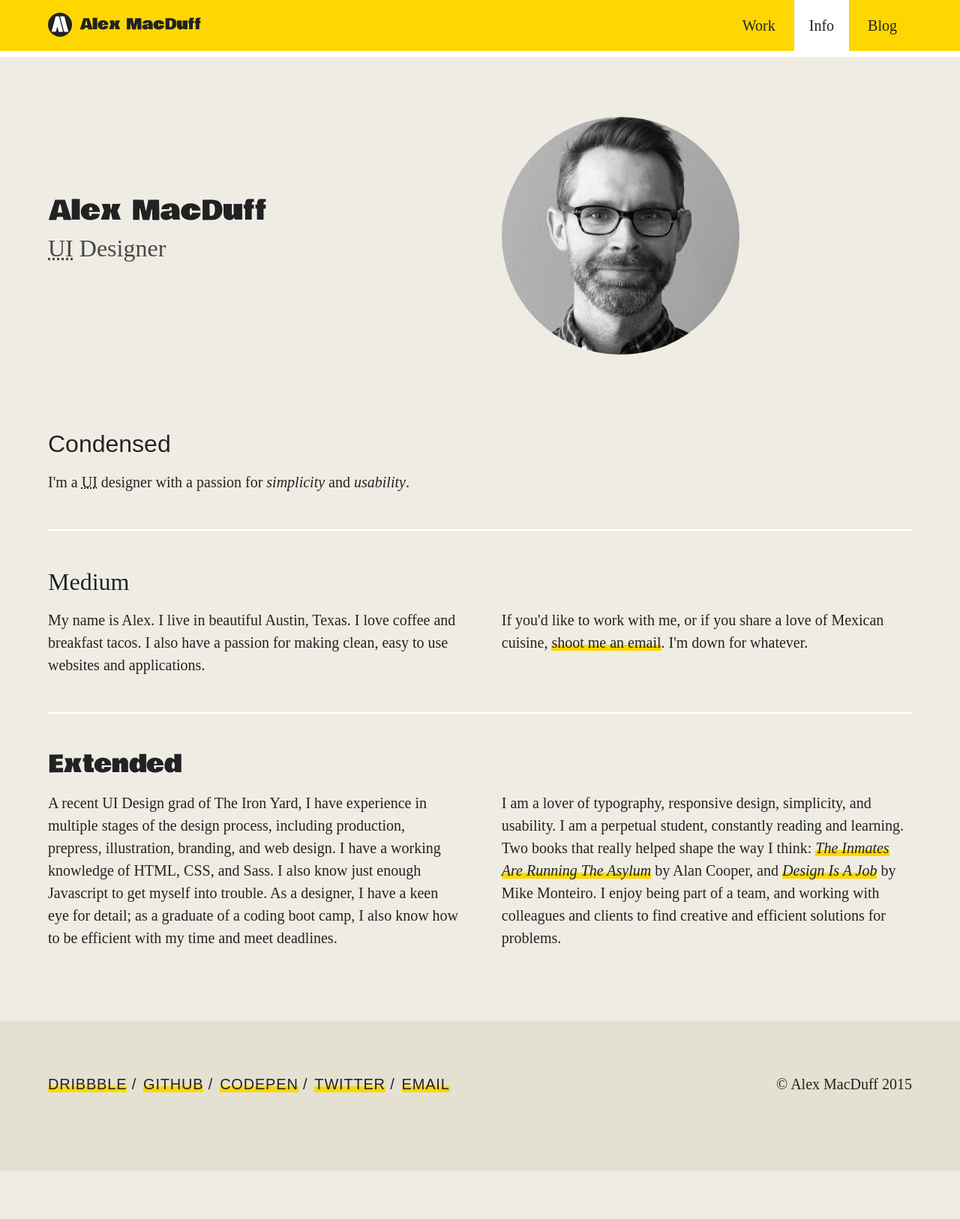
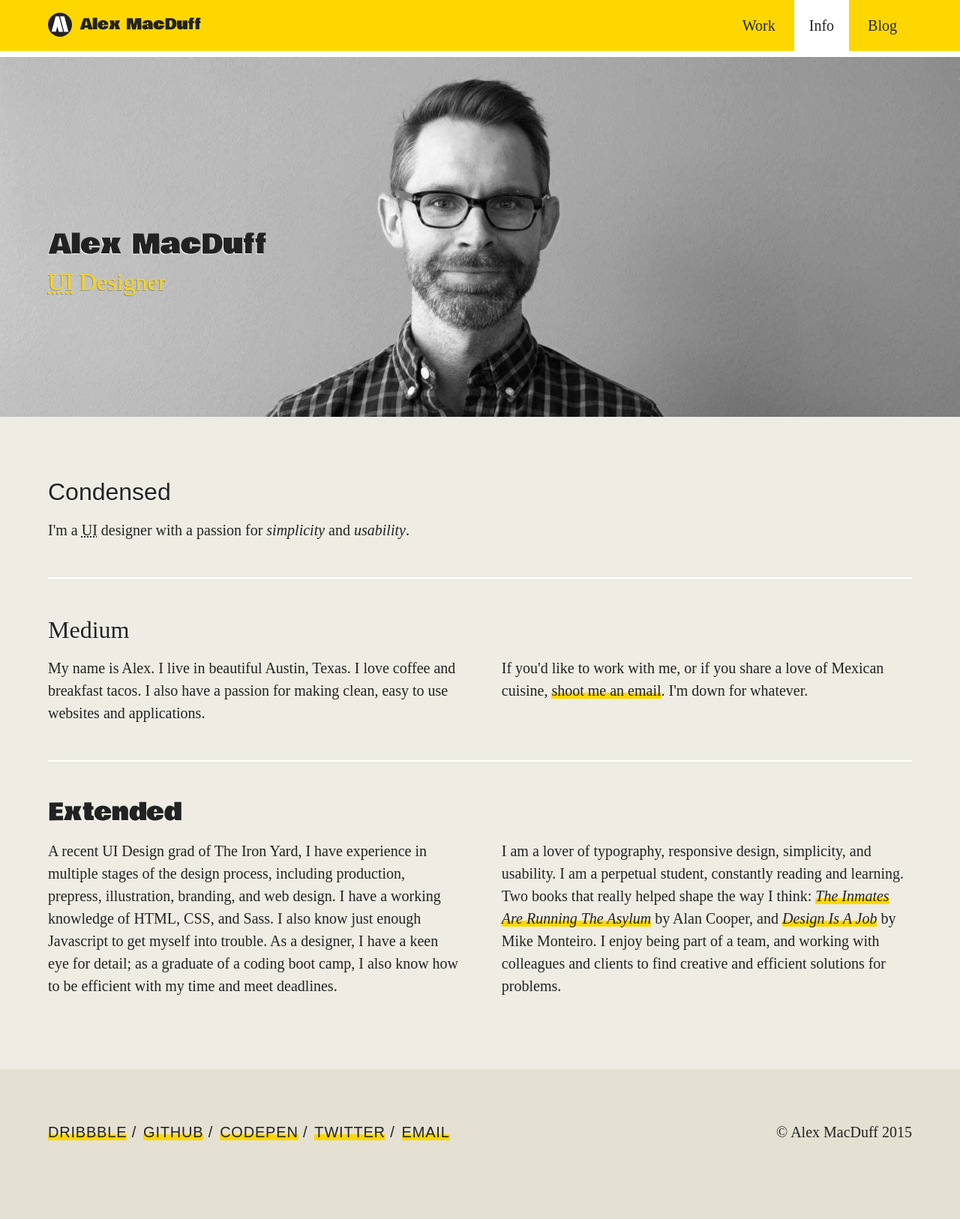
Before and after one commit to amacduff/alex-macduff-design, a Jekyll site: the page built from info.html, in a window 1280 px wide. Shown: the whole page at 75% size. Built offline with Jekyll 4.4.1, drawn with Linux system fonts in a browser that asks for light colours; nearby versions of some CDN libraries; some web fonts are replaced; before the commit the page ends 1562 px from its top, so only the background shows below that.

Commit message:
Change photo header on info page

```diff
--- a/_sass/_info.scss
+++ b/_sass/_info.scss
@@ -1,9 +1,10 @@
 /* Info */
 
 .alex {
+    background: url(../img/alex_bw.jpg) no-repeat center center;
+    background-size: cover;
+    height: 15rem;
 	overflow: hidden;
-    margin: 5rem auto 3rem auto;
-    width: 90%;
 
     .title,
     .headshot {
@@ -11,6 +12,7 @@
     }
 
     .title {
+        display: none;
 
     	h1 {
     		font: {
@@ -23,10 +25,11 @@
     	}
 
     	p {
-    		color: lighten($color-text, 15%);
+    		color: $color-accent;
     		font: {
     			@include fntz(2);
     		}
+            text-shadow: -1px 1px 0 $color-shadow;
     	}
 
     }
@@ -47,6 +50,15 @@
 	margin: 2rem auto 5rem auto;
 	overflow: hidden;
 	width: 90%;
+
+    .title-small {
+        margin-top: 0;
+
+        h1 {
+            margin-bottom: 0;
+        }
+
+    }
 
 	section {
         border-bottom: 2px solid $color-highlight;
--- a/_sass/_media_queries.scss
+++ b/_sass/_media_queries.scss
@@ -58,8 +58,7 @@
 	}
 
 	.alex {
-		margin: 5rem auto 3rem auto;
-	    width: 70%;
+		height: 25rem;
 	}
 
 	.project-title,
@@ -158,21 +157,16 @@
 
 	}
 
+	.title-small {
+		display: none;
+	}
+
 	.alex {
-	    width: 90%;
-
-	    .title,
-	    .headshot {
-	    	@include grid(6);
-	    }
+		height: 30rem;
 
 	    .title {
-	    	padding-top: 10%;
-	    }
-
-	    .headshot {
-	    	float: right;
-	    	padding: 0 15% 0 5%;
+	    	display: block;
+	    	padding: 15rem 0 0 5%;
 	    }
 
 	}
@@ -244,14 +238,10 @@
 	}
 
 	.alex {
-	    width: 70%;
+		height: 35rem;
 
 	    .title {
-	    	padding-top: 15%;
-	    }
-
-	    .headshot {
-	    	padding: 0 5%;
+	    	padding: 15rem 0 0 15%;
 	    }
 
 	}
--- a/info.html
+++ b/info.html
@@ -3,9 +3,6 @@ layout: default
 ---
 
 <div class="alex">
-    <div class="headshot">
-        <img src="{{ post.url | prepend: site.baseurl }}/img/alex_bw_sq_500.jpg">
-    </div>
     <div class="title">
         <h1>Alex MacDuff</h1>
         <p><abbr title="User Interface">UI</abbr> Designer</p>
@@ -13,6 +10,11 @@ layout: default
 </div>
 
 <main class="info">
+
+    <section class="title-small">
+        <h1>Alex MacDuff</h1>
+        <p><abbr title="User Interface">UI</abbr> Designer</p>
+    </section>
 
     <section class="condensed">
         <h1 class="anchor" id="condensed">Condensed</h1>
```
Also changed, not shown: img/alex_bw.jpg (added).
